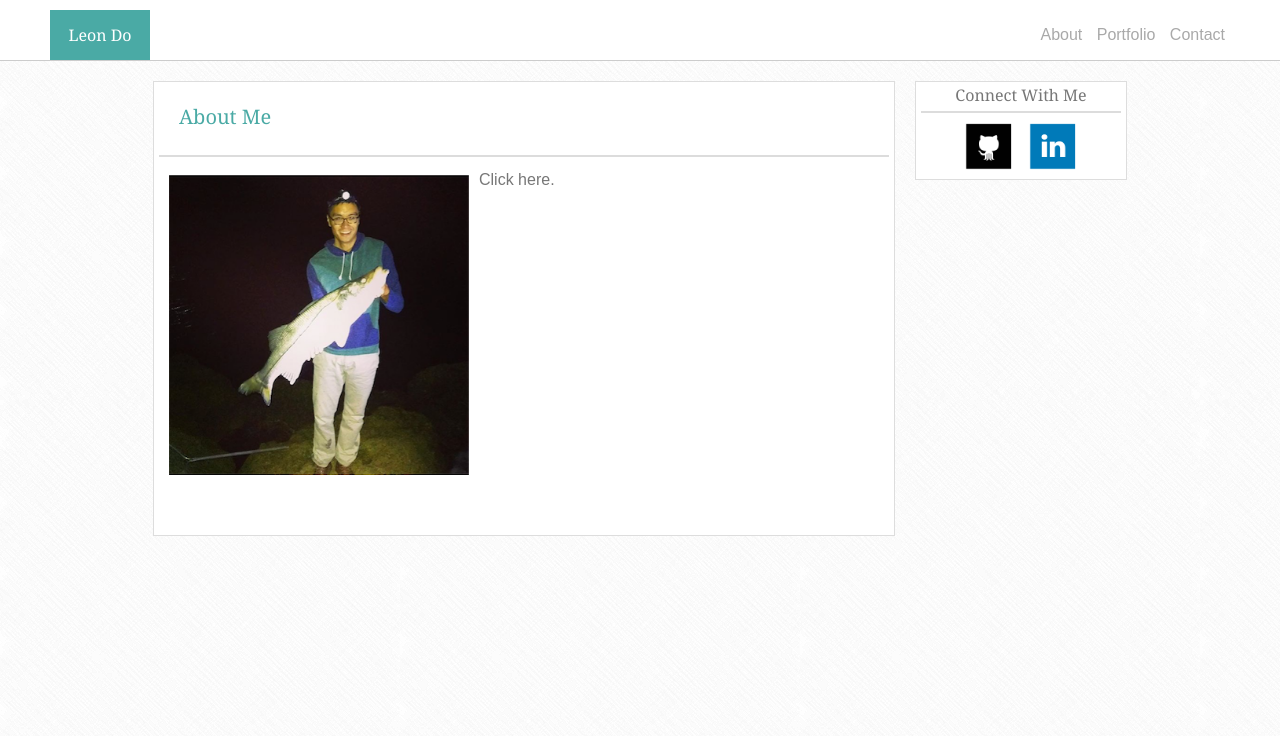
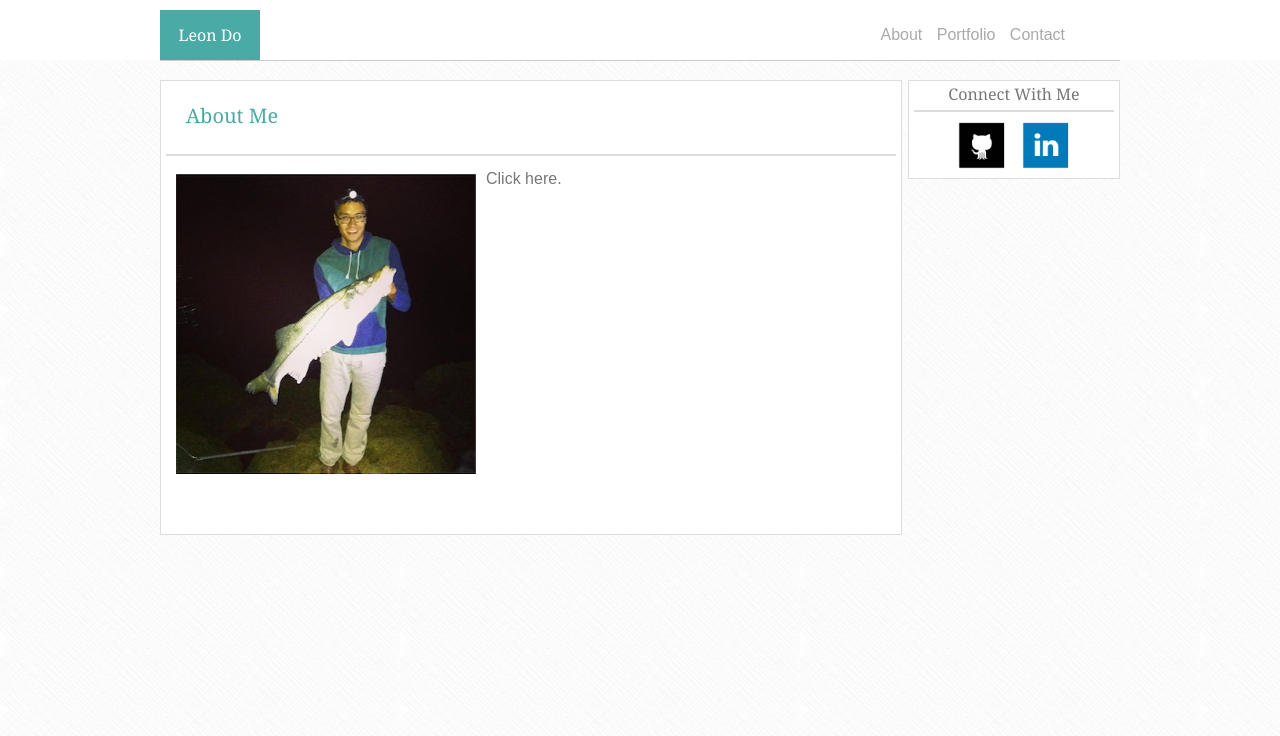
Before and after one commit to leon-do/Basic-Portfolio, a PHP site: page /index.html in a window 1280 px wide. Shown: the top 736 px of the page. Run offline with PHP 8.4, Linux system fonts and the light colour scheme.

Commit message:
changed the header to 960px. it's a hack job...oh well

```diff
--- a/assets/css/style.css
+++ b/assets/css/style.css
@@ -18,7 +18,15 @@ body{
 
 
 /* this is the top nav bar */
+.topBarWhite{
+	 background-color:white;
+	 height:60px;
+	 width:100%;
+}
 .topBar{
+	width: 960px;
+	margin-left:auto;
+	margin-right:auto;
 	background-color: #ffffff;
 	height:50px;
 	line-height: 50px;
@@ -27,7 +35,6 @@ body{
 }
 .myName{
 	float:left;
-	margin-left:50px;
 	width: 100px;
 	text-align: center;
 	background-color: #4aaaa5;
@@ -63,7 +70,7 @@ a:hover{
 	margin-left: auto;
     margin-right: auto;
     margin-top:20px;
-    width: 974px;
+    width: 960px;
     position: relative;
 }
 #contentBox, .connectWithMe {
--- a/index.html
+++ b/index.html
@@ -7,6 +7,8 @@
 
 <body>
 	<div class="wrapper">
+
+		<div class=topBarWhite>
 			<div class="topBar">
 				<header>
 					<h1 class="myName"> Leon Do </h1>
@@ -17,6 +19,8 @@
 					<a href="Contact.html" 	 class="links"> Contact </a>
 				</nav>
 			</div>
+		</div>
+
 
 		<div id="main">
 			<section id="contentBox" onclick=myBio()>
```
Lines whose indentation alone changed are shown as unchanged.
